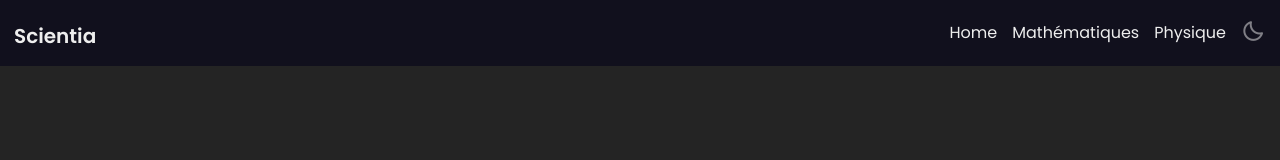
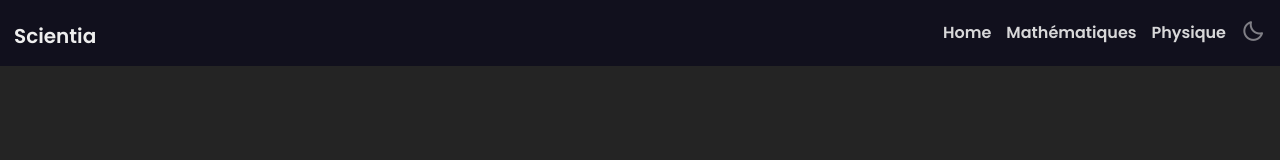
Before and after one commit to Smaug6739/docs-old, a Vue app: page / in a window 1280 px wide. Shown: the top 160 px of the page. Built offline with nearby package versions, Linux system fonts and the light colour scheme.

Commit message:
Fix css remove property

```diff
--- a/src/components/layout/navbar/Navbar.vue
+++ b/src/components/layout/navbar/Navbar.vue
@@ -27,6 +27,10 @@
 header {
   width: 100%;
   background: var(--bg-color-1);
+}
+
+a {
+  font-weight: 600;
 }
 
 nav {
@@ -74,6 +78,7 @@ li {
 
 .icon:hover {
   opacity: 1;
+  color: $pink;
 }
 
 @media (max-width: 720px) {
--- a/src/style.scss
+++ b/src/style.scss
@@ -25,12 +25,14 @@
 }
 
 a {
+  opacity: 0.9;
   font-family: "Poppins", sans-serif;
-  font-weight: 400;
+  font-weight: 300;
   color: var(--font-color);
   text-decoration: none;
 
   &:hover {
+    opacity: 1;
     color: $pink;
     text-decoration: underline;
   }
```
